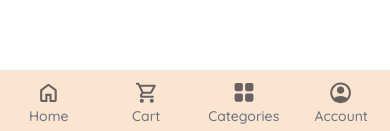
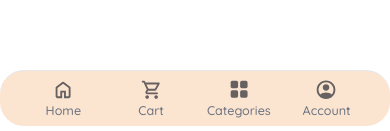
Before and after one commit to sarthkjoshi/mazinda, a Next.js app: page / in a window 390 px wide. Shown: the part 710-841 px from the top of the page. Built offline with nearby package versions, Linux system fonts and the light colour scheme; no server answers.

Commit message:
design enhancements

```diff
--- a/app/layout.js
+++ b/app/layout.js
@@ -42,6 +42,7 @@ export default function RootLayout({ children }) {
         <Navbar />
         <NextTopLoader color="#F17E13" showSpinner={false} />
         {children}
+
         <BottomNavigationBar />
       </body>
     </html>
--- a/components/user/BottomNavigationBar.jsx
+++ b/components/user/BottomNavigationBar.jsx
@@ -13,8 +13,8 @@ function BottomMenu() {
       {!pathname.includes("/store") &&
         !pathname.includes("auth") &&
         !pathname.includes("admin") && (
-          <div className="fixed bottom-0 left-0 z-50 w-full h-16 border-t border-gray-200 bg-[#fbe4d0] md:hidden">
-            <div className="grid h-full max-w-lg grid-cols-4 mx-auto font-medium">
+          <div className="fixed bottom-2 z-50 w-full h-14 border-t border-gray-200 bg-[#fbe4d0] md:hidden rounded-3xl">
+            <div className="grid h-full max-w-lg grid-cols-4 mx-auto font-medium scale-90">
               <Link
                 href="/"
                 type="button"
--- a/components/user/Navbar.jsx
+++ b/components/user/Navbar.jsx
@@ -3,20 +3,19 @@
 import Link from "next/link";
 import MazindaLogo from "@/public/logo_mini.png";
 import MazindaLogoFull from "@/public/logo_mazinda_full.png";
-import Image from "next/image";
 import { usePathname } from "next/navigation";
 import { useEffect, useState } from "react";
 import axios from "axios";
-import { useRouter } from "next/navigation";
 import OvalLoader from "../admin/utility/OvalLoader";
 import Cookies from "js-cookie";
+
+import Image from "next/image";
 import CartSVG from "@/public/svg/Cart";
 import ProfileSVG from "@/public/svg/Profile";
 import SearchSVG from "@/public/svg/Search";
 import LocationSVG from "@/public/svg/Location";
 
 const Navbar = () => {
-  const router = useRouter();
   const pathname = usePathname();
 
   const [searchQuery, setSearchQuery] = useState("");
@@ -105,10 +104,9 @@ const Navbar = () => {
                       searchQuery.length === 0 ? "hidden" : ""
                     }`}
                   >
-                    <div
+                    <Link href={`/user/search/${searchQuery}`}
                       className="rounded-md px-3 py-2 flex items-center text-sm font-semibold cursor-pointer"
                       onClick={() => {
-                        router.push(`/user/search/${searchQuery}`);
                         setShowSearchBox(false);
                         setSearchQuery(searchQuery);
                       }}
@@ -116,26 +114,24 @@ const Navbar = () => {
                       <SearchSVG />
 
                       {searchQuery}
-                    </div>
+                    </Link>
                     <hr />
 
                     {products.length > 0 &&
                       products.map((product, index) => {
                         return (
                           <div key={index}>
-                            <div
+                            <Link
+                            href={`/user/search/${product.productName}`}
                               className="rounded-md px-3 py-2 flex items-center text-sm font-semibold cursor-pointer"
                               onClick={() => {
-                                router.push(
-                                  `/user/search/${product.productName}`
-                                );
                                 setSearchQuery(product.productName);
                                 setShowSearchBox(false);
                               }}
                             >
                               <SearchSVG />
                               {product.productName}
-                            </div>
+                            </Link>
                             <hr />
                           </div>
                         );
```
